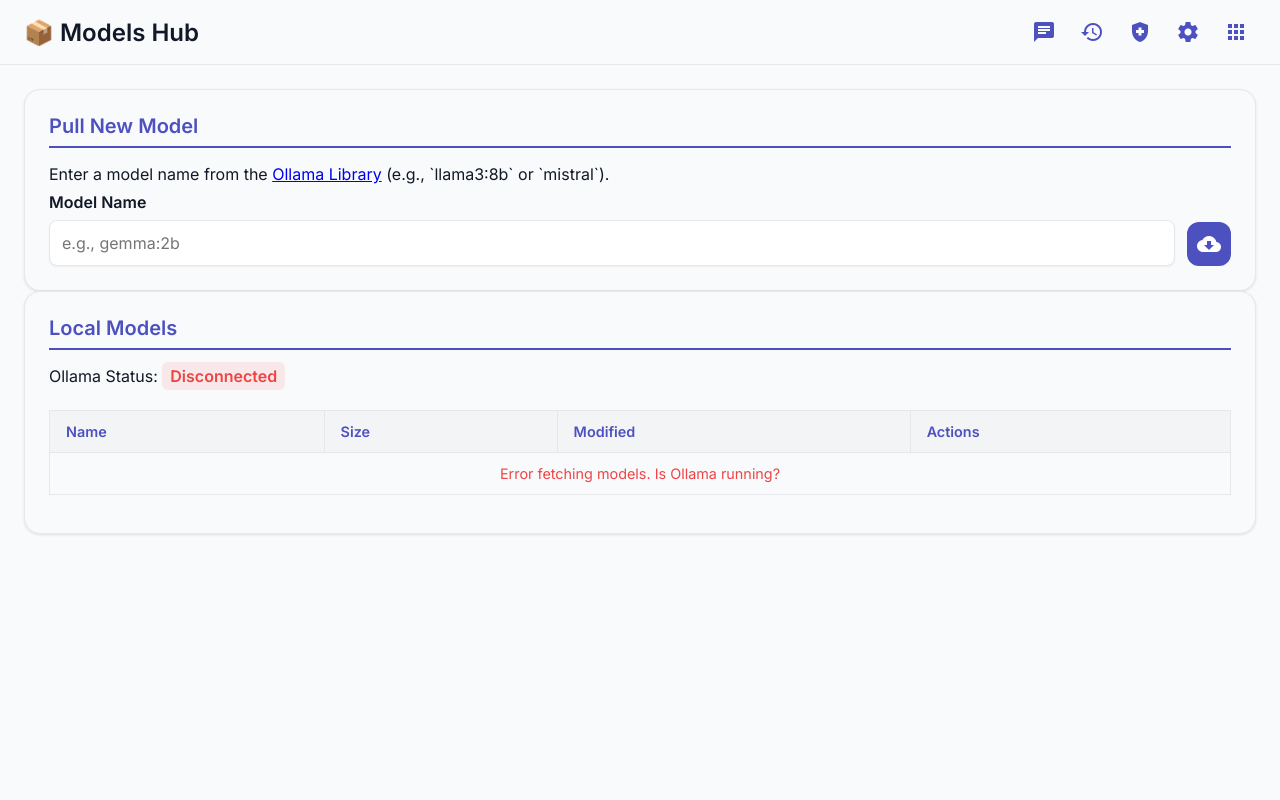
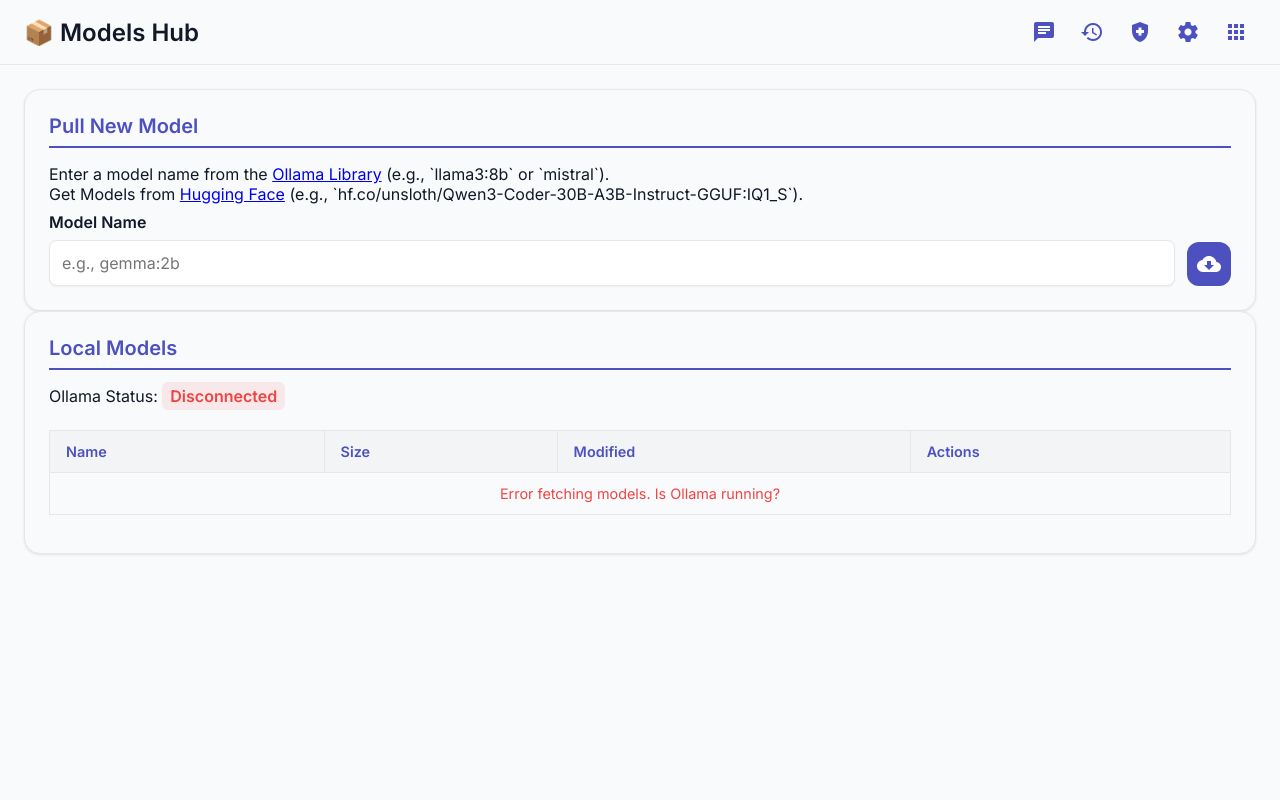
Before and after one commit to SaiSivarajuIN/ai_think, a Flask app: page /models in a window 1280 px wide. Run offline with Flask 3, Linux system fonts and the light colour scheme.

Commit message:
update models.html

```diff
--- a/templates/models.html
+++ b/templates/models.html
@@ -36,7 +36,9 @@
         <main class="page-content">
             <div class="card">
                 <h2>Pull New Model</h2>
-                <p>Enter a model name from the <a href="https://ollama.com/library" target="_blank" rel="noopener noreferrer">Ollama Library</a> (e.g., `llama3:8b` or `mistral`).</p>
+                <p>Enter a model name from the <a href="https://ollama.com/library" target="_blank" rel="noopener noreferrer">Ollama Library</a> (e.g., `llama3:8b` or `mistral`).<br>
+                Get Models from <a href="https://huggingface.co/models?sort=trending&search=gguf" target="_blank" rel="noopener noreferrer">Hugging Face</a> (e.g., `hf.co/unsloth/Qwen3-Coder-30B-A3B-Instruct-GGUF:IQ1_S`).
+                </p>
                 <div class="form-group">
                     <label for="model-name-input">Model Name</label>
                     <div class="input-group">
```
